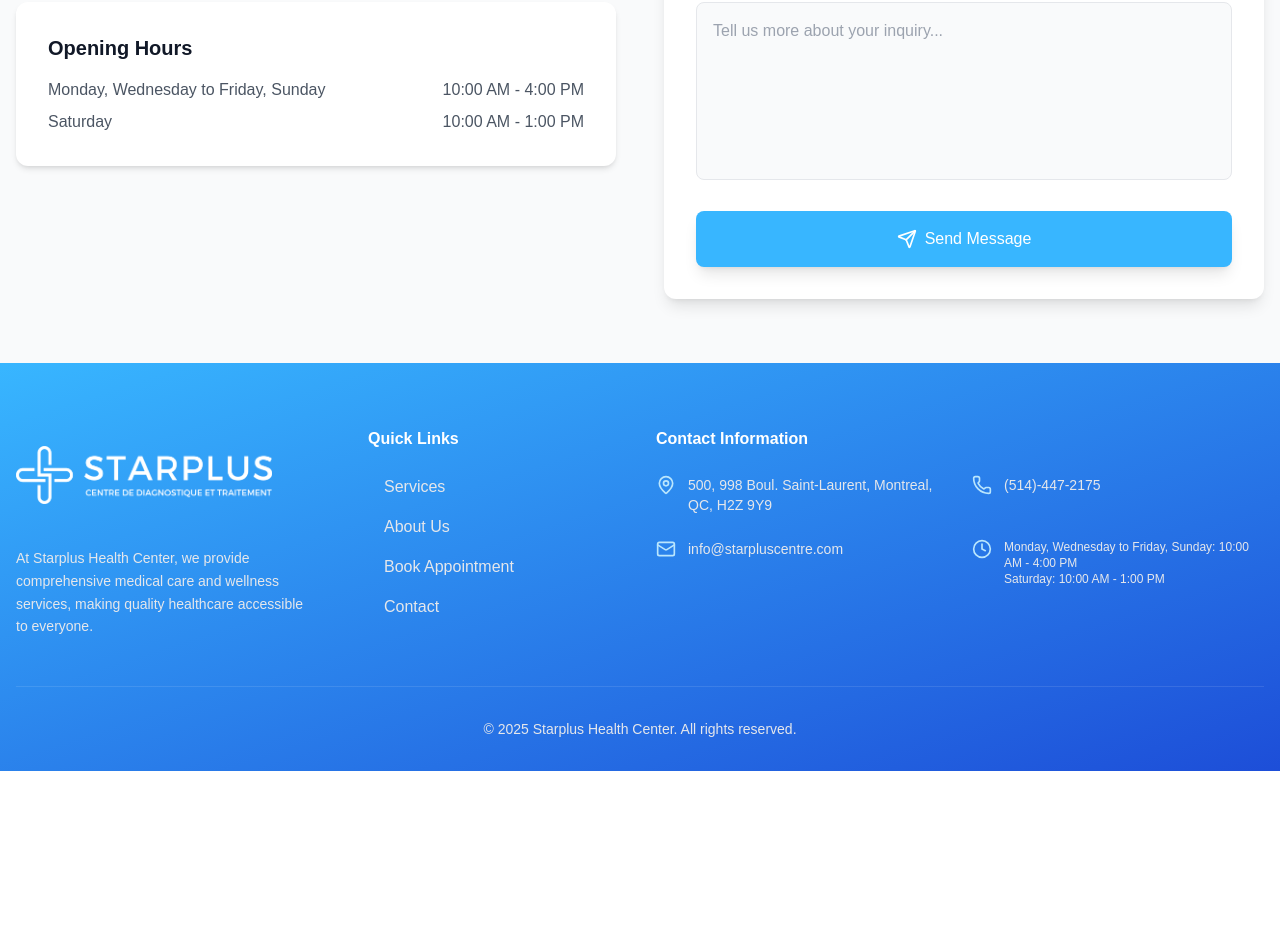
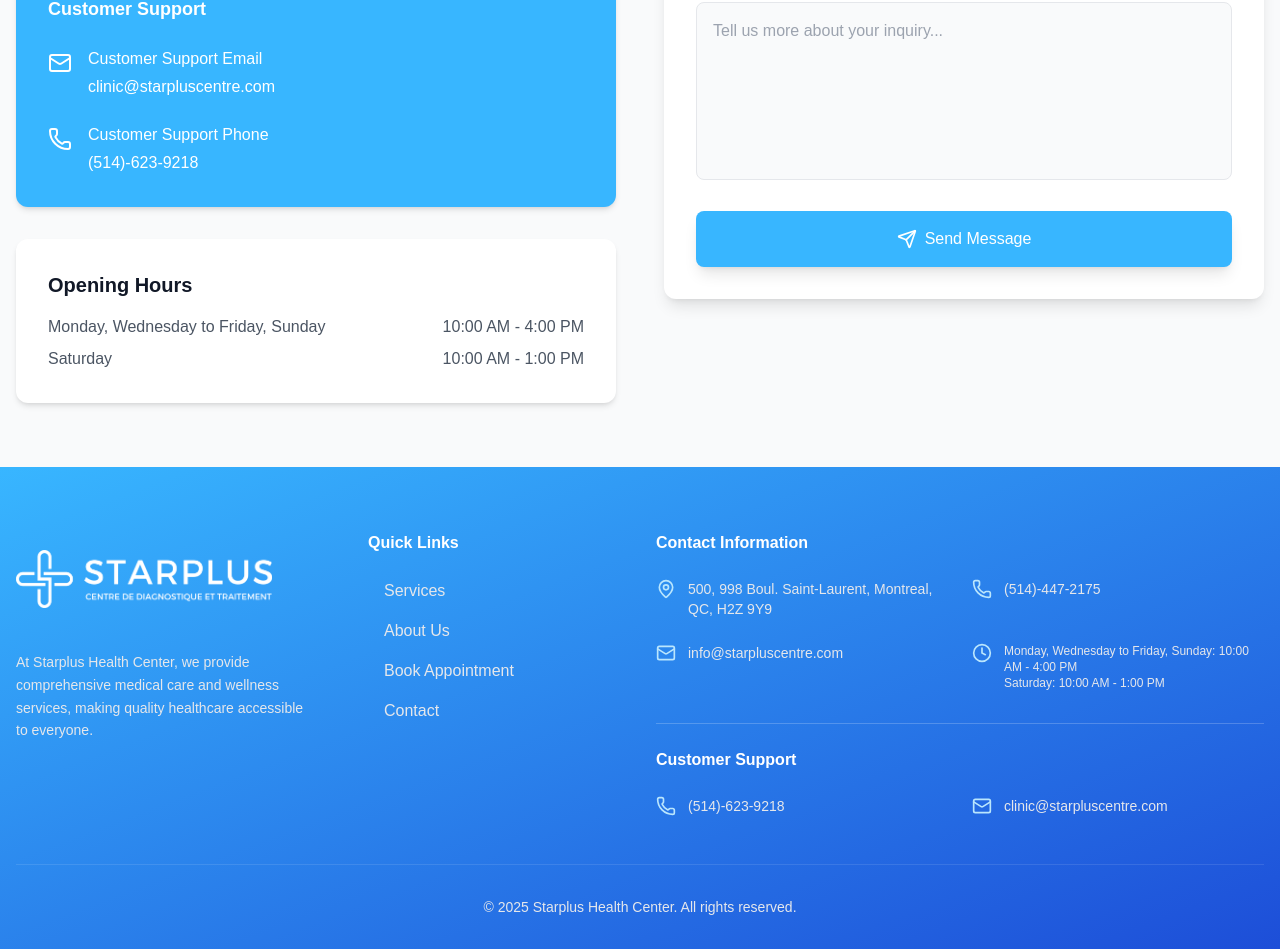
Before and after one commit to nadbm/starpluswebsite, a Next.js app: page /en in a window 1280 px wide. Shown: the part 7622-8571 px from the top of the page. Before the commit the page ends 8393 px from the top, so only its background shows below. Built offline with nearby package versions, Linux system fonts and the light colour scheme; no server answers.

Commit message:
Add customer support info to contact and footer
Introduces customer support contact details (email and phone) to the ContactForm and Footer components. Updates translation files (en, fr, zh) with new customer support fields for localization.

```diff
--- a/components/ContactForm.tsx
+++ b/components/ContactForm.tsx
@@ -95,6 +95,32 @@
                                         <div>
                                             <h4 className="font-medium">{t('info.phoneTitle')}</h4>
                                             <p className="mt-1">(514)-447-2175</p>
+                                        </div>
+                                    </div>
+                                </div>
+
+                                <div className="mt-8 pt-6 border-t border-white/20">
+                                    <h4 className="text-lg font-semibold mb-6">
+                                        {t('info.customerSupportTitle')}
+                                    </h4>
+                                    <div className="space-y-6">
+                                        <div className="flex items-start space-x-4">
+                                            <div className="mt-1">
+                                                <Mail className="w-6 h-6" />
+                                            </div>
+                                            <div>
+                                                <h5 className="font-medium">{t('info.customerSupportEmailTitle')}</h5>
+                                                <p className="mt-1">clinic@starpluscentre.com</p>
+                                            </div>
+                                        </div>
+                                        <div className="flex items-start space-x-4">
+                                            <div className="mt-1">
+                                                <Phone className="w-6 h-6" />
+                                            </div>
+                                            <div>
+                                                <h5 className="font-medium">{t('info.customerSupportPhoneTitle')}</h5>
+                                                <p className="mt-1">(514)-623-9218</p>
+                                            </div>
                                         </div>
                                     </div>
                                 </div>
--- a/components/Footer.tsx
+++ b/components/Footer.tsx
@@ -32,6 +32,17 @@
       icon: Clock,
       text: t('contact.hours'),
       isMultiLine: true,
+    },
+  ];
+
+  const customerSupportInfo = [
+    {
+      icon: Phone,
+      text: t('contact.customerSupportPhone'),
+    },
+    {
+      icon: Mail,
+      text: t('contact.customerSupportEmail'),
     },
   ];
 
@@ -97,12 +108,23 @@
                       <div className="w-8 flex-shrink-0">
                         <info.icon className="w-5 h-5 text-sky-200" />
                       </div>
-                  {/*    <span className="text-gray-200 text-sm flex-1">*/}
-                  {/*  {info.text}*/}
-                  {/*</span>*/}
                       {renderText(info.text, info.isMultiLine)}
                     </div>
                 ))}
+              </div>
+
+              <div className="mt-8 pt-6 border-t border-white/20">
+                <h4 className="text-white font-semibold mb-6">{t('customerSupportTitle')}</h4>
+                <div className="grid grid-cols-1 md:grid-cols-2 gap-6">
+                  {customerSupportInfo.map((info, index) => (
+                      <div key={index} className="flex items-start">
+                        <div className="w-8 flex-shrink-0">
+                          <info.icon className="w-5 h-5 text-sky-200" />
+                        </div>
+                        {renderText(info.text)}
+                      </div>
+                  ))}
+                </div>
               </div>
             </div>
           </div>
--- a/messages/en.json
+++ b/messages/en.json
@@ -288,6 +288,9 @@
       "title": "Contact Information",
       "emailTitle": "Email Us",
       "phoneTitle": "Call Us",
+      "customerSupportTitle": "Customer Support",
+      "customerSupportEmailTitle": "Customer Support Email",
+      "customerSupportPhoneTitle": "Customer Support Phone",
       "hoursTitle": "Opening Hours",
       "timeline1": "Monday, Wednesday to Friday, Sunday",
       "timeline2": "Saturday"
@@ -369,8 +372,11 @@
       "address": "500, 998 Boul. Saint-Laurent, Montreal, QC, H2Z 9Y9",
       "phone": "(514)-447-2175",
       "email": "info@starpluscentre.com",
-      "hours": "Monday, Wednesday to Friday, Sunday: 10:00 AM - 4:00 PM\nSaturday: 10:00 AM - 1:00 PM"
-    }
+      "hours": "Monday, Wednesday to Friday, Sunday: 10:00 AM - 4:00 PM\nSaturday: 10:00 AM - 1:00 PM",
+      "customerSupportPhone": "(514)-623-9218",
+      "customerSupportEmail": "clinic@starpluscentre.com"
+    },
+    "customerSupportTitle": "Customer Support"
   },
   "carousel": {
     "title1": "Your Health, Our Mission",
--- a/messages/fr.json
+++ b/messages/fr.json
@@ -287,6 +287,9 @@
       "title": "Informations de contact",
       "emailTitle": "Envoyez-nous un email",
       "phoneTitle": "Appelez-nous",
+      "customerSupportTitle": "Support client",
+      "customerSupportEmailTitle": "Email du support client",
+      "customerSupportPhoneTitle": "Téléphone du support client",
       "hoursTitle": "Horaires d'ouverture",
       "timeline1": "Lundi, Mercredi à Vendredi, Dimanche",
       "timeline2": "Samedi"
@@ -368,8 +371,11 @@
       "address": "500, 998 Boul. Saint-Laurent, Montréal, QC, H2Z 9Y9",
       "phone": "(514)-447-2175",
       "email": "info@starpluscentre.com",
-      "hours": "Lundi, Mercredi à Vendredi, Dimanche : 10h00 - 16h00\nSamedi : 10h00 - 13h00"
-    }
+      "hours": "Lundi, Mercredi à Vendredi, Dimanche : 10h00 - 16h00\nSamedi : 10h00 - 13h00",
+      "customerSupportPhone": "(514)-623-9218",
+      "customerSupportEmail": "clinic@starpluscentre.com"
+    },
+    "customerSupportTitle": "Support client"
   },
   "carousel": {
     "title1": "Votre santé, notre mission",
--- a/messages/zh.json
+++ b/messages/zh.json
@@ -288,6 +288,9 @@
       "title": "联系信息",
       "emailTitle": "发送电子邮件",
       "phoneTitle": "拨打电话",
+      "customerSupportTitle": "客户支持",
+      "customerSupportEmailTitle": "客户支持邮箱",
+      "customerSupportPhoneTitle": "客户支持电话",
       "hoursTitle": "营业时间",
       "timeline1": "周一、周三至周五、周日",
       "timeline2": "周六"
@@ -369,8 +372,11 @@
       "address": "500, 998 Boul. Saint-Laurent, Montreal, QC, H2Z 9Y9",
       "phone": "(514)-447-2175",
       "email": "info@starpluscentre.com",
-      "hours": "周一、周三至周五、周日：上午10:00 - 下午4:00\n周六：上午10:00 - 下午1:00"
-    }
+      "hours": "周一、周三至周五、周日：上午10:00 - 下午4:00\n周六：上午10:00 - 下午1:00",
+      "customerSupportPhone": "(514)-623-9218",
+      "customerSupportEmail": "clinic@starpluscentre.com"
+    },
+    "customerSupportTitle": "客户支持"
   },
   "carousel": {
     "title1": "您的健康，我们的使命",
```
